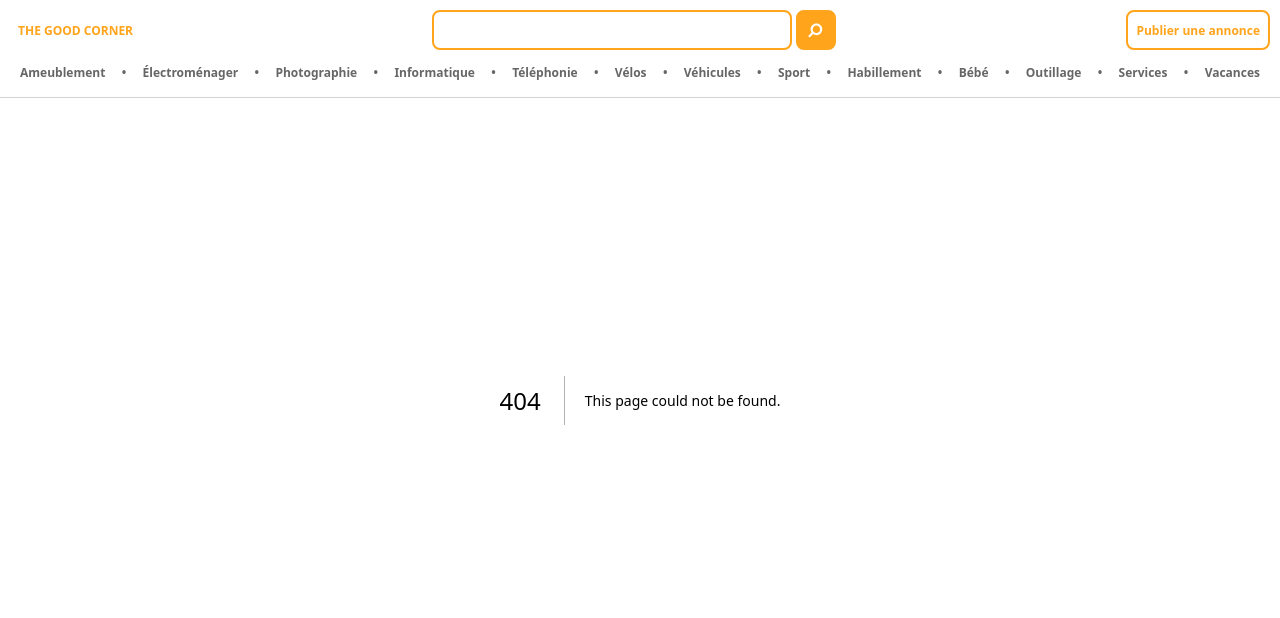
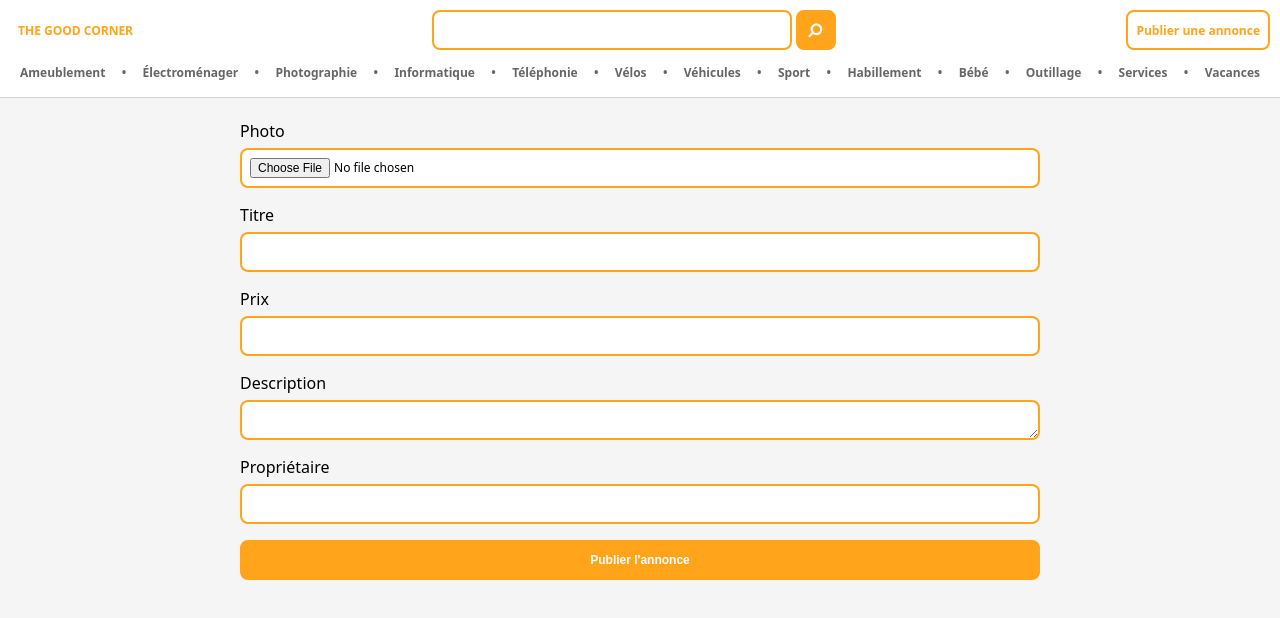
Before and after one commit to arnaudrenaud/the-good-corner, a Next.js app in the folder web-app/: page /publish-article in a window 1280 px wide. Before the commit this address had no page. Shown: the top 618 px of the page. Built offline with nearby package versions, Linux system fonts and the light colour scheme.

Commit message:
Add page `/publish-article` with form

```diff
--- a/web-app/src/components/Header.tsx
+++ b/web-app/src/components/Header.tsx
@@ -3,7 +3,7 @@ import NavigationLinkToCategory from "./NavigationLinkToCategory";
 import { CATEGORIES } from "./Layout";
 import Link from "next/link";
 import SearchIcon from "./Icons/SearchIcon";
-import PrimaryButton from "./Button";
+import PrimaryButton from "./PrimaryButton";
 
 export default function Header() {
   return (
@@ -21,10 +21,10 @@ export default function Header() {
             <SearchIcon />
           </PrimaryButton>
         </form>
-        <a href="/post-ad" className="button link-button">
+        <Link href="/publish-article" className="button link-button">
           <span className="mobile-short-label">Publier</span>
           <span className="desktop-long-label">Publier une annonce</span>
-        </a>
+        </Link>
       </div>
       <nav className="categories-navigation">
         {CATEGORIES.map((category, index) => (
--- /dev/null
+++ b/web-app/src/pages/publish-article.tsx
@@ -0,0 +1,44 @@
+import PrimaryButton from "@/components/PrimaryButton";
+import React from "react";
+
+function PublishArticle() {
+  const createArticle = () => {
+    // call POST /articles on API
+  };
+
+  return (
+    <main className="main-content">
+      <form
+        className="form"
+        onSubmit={(event) => {
+          event.preventDefault();
+          createArticle();
+        }}
+      >
+        <label className="form-label-with-field">
+          Photo
+          <input className="text-field" type="file" />
+        </label>
+        <label className="form-label-with-field">
+          Titre
+          <input className="text-field" type="text" required minLength={4} />
+        </label>
+        <label className="form-label-with-field">
+          Prix
+          <input className="text-field" type="number" required min={0} />
+        </label>
+        <label className="form-label-with-field">
+          Description
+          <textarea className="text-field text-area" />
+        </label>
+        <label className="form-label-with-field">
+          Propriétaire
+          <input className="text-field" type="email" required />
+        </label>
+        <PrimaryButton>Publier l'annonce</PrimaryButton>
+      </form>
+    </main>
+  );
+}
+
+export default PublishArticle;
--- a/web-app/src/styles/globals.css
+++ b/web-app/src/styles/globals.css
@@ -197,3 +197,19 @@ h1 {
   background-color: lightgray;
   border: none;
 }
+
+.form {
+  display: grid;
+  width: 100%;
+  gap: 16px;
+}
+
+.form-label-with-field {
+  display: grid;
+  width: 100%;
+  gap: 6px;
+}
+
+.text-area {
+  resize: vertical;
+}
```
Also changed, not shown: web-app/src/components/PrimaryButton.tsx (renamed from web-app/src/components/Button.tsx).
